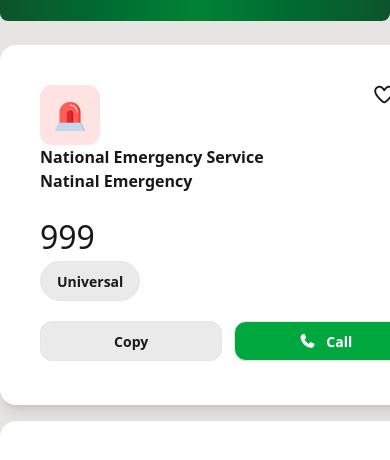
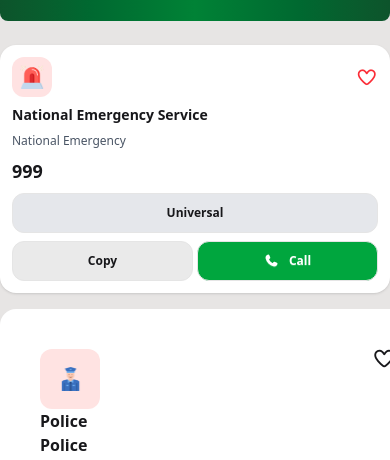
Before and after one commit to hasibislam123/assignment-5, a plain HTML site: page index.html in a window 390 px wide. Shown: the part 327-787 px from the top of the page. Drawn offline with nearby package versions, Linux system fonts and the light colour scheme.

Commit message:
added the new code

```diff
--- a/index.html
+++ b/index.html
@@ -70,35 +70,24 @@
         class="grid grid-cols-1 sm:grid-cols-2 lg:grid-cols-3 gap-4 w-full sm:w-3/4"
       >
         <!-- Example Card -->
-        <div
-          class="h-[360px] w-[436.67px] bg-[#FFFFFF] border-red-700 p-10 rounded-2xl shadow-lg"
-        >
-          <div class="flex justify-between">
-            <div
-              class="h-[60px] w-[60px] rounded-xl bg-[#FFE3E2] flex items-center"
-            >
-              <img src="assets/emergency.png" alt="" class="mx-auto w-[32px]" />
-            </div>
-            <i class="fa-regular fa-heart text-xl red-heart"></i>
-          </div>
-          <p class="serviceName font-bold">National Emergency Service</p>
-          <p class="Natinal font-semibold font-[#5C5C5C] mb-5">
-            Natinal Emergency
-          </p>
-          <h1 class="serviceNumber font-bolder text-[32px]">999</h1>
-          <button class="btn btn-soft rounded-3xl mb-5">Universal</button>
-          <div class="flex justify-between gap-3">
-            <button class="btn btn-soft rounded-xl w-[182.33px] h-[40px]">
-              Copy
-            </button>
-            <button
-              class="call-btn btn btn-soft rounded-xl w-[182.33px] h-[40px] bg-[#00A63E] text-white"
-            >
-              <i class="fa-solid fa-phone mr-1 text-white"></i> Call
-            </button>
-          </div>
-        </div>
-
+        <div class="bg-white rounded-2xl shadow p-3 sm:p-4 flex flex-col gap-2 sm:gap-3">
+  <div class="flex justify-between items-center">
+    <div class="w-10 h-10 sm:w-12 sm:h-12 bg-red-100 rounded-xl flex items-center justify-center">
+      <img src="assets/emergency.png" alt="" class="w-6 h-6 sm:w-8 sm:h-8"/>
+    </div>
+    <i class="fa-regular fa-heart text-red-500 text-lg sm:text-xl"></i>
+  </div>
+  <p class="serviceName font-bold text-sm sm:text-base">National Emergency Service</p>
+  <p class="Natinal text-gray-600 text-xs sm:text-sm">National Emergency</p>
+  <h1 class="serviceNumber font-bold text-lg sm:text-xl">999</h1>
+  <button class="btn btn-soft rounded-xl bg-gray-200 py-1 text-xs sm:text-sm">Universal</button>
+  <div class="flex gap-1 sm:gap-2">
+    <button class="btn btn-soft flex-1 rounded-xl py-1 text-xs sm:text-sm">Copy</button>
+    <button class="call-btn btn btn-soft flex-1 rounded-xl bg-green-600 text-white py-1 text-xs sm:text-sm">
+      <i class="fa-solid fa-phone mr-1"></i> Call
+    </button>
+  </div>
+</div>
         <div
           class="h-[360px] w-[436.67px] bg-[#FFFFFF] border-red-700 p-10 rounded-2xl shadow-lg"
         >
```
